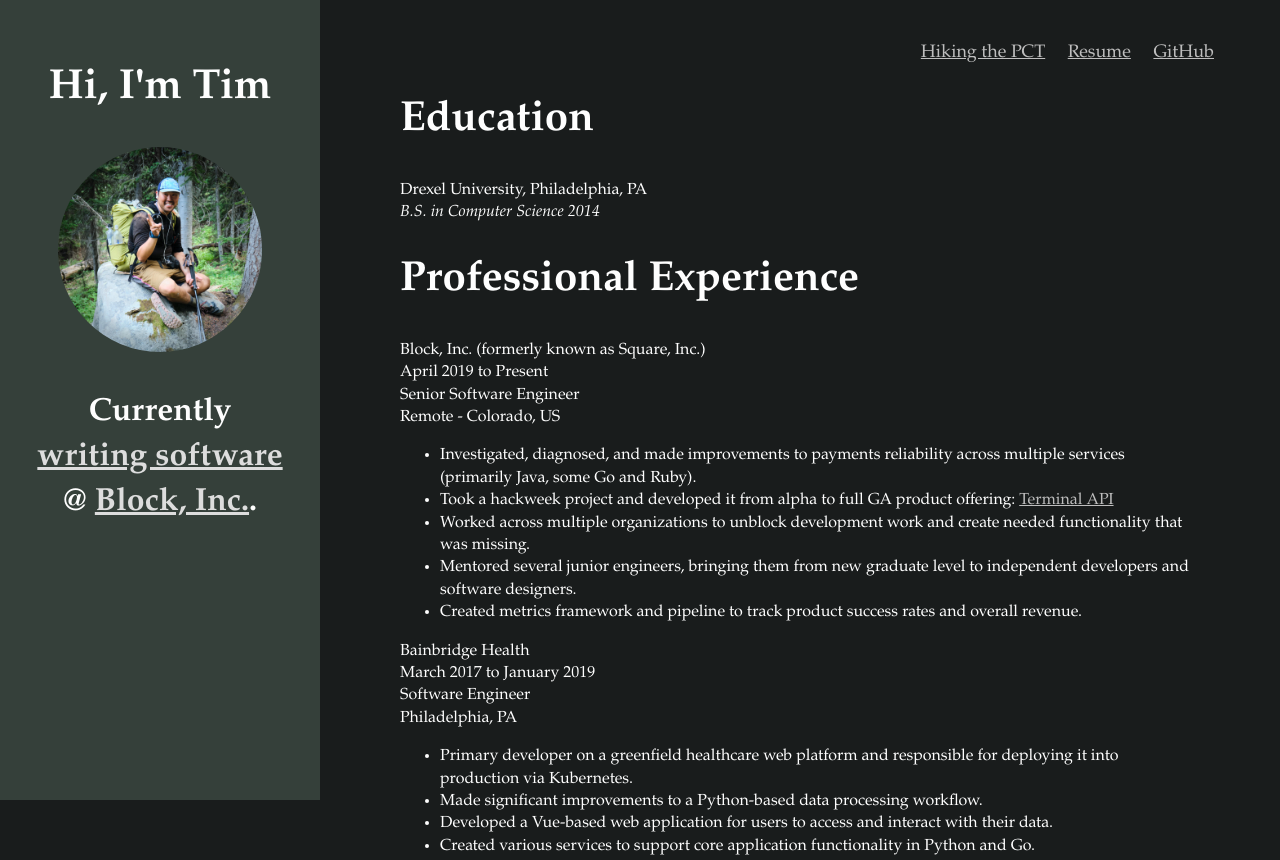
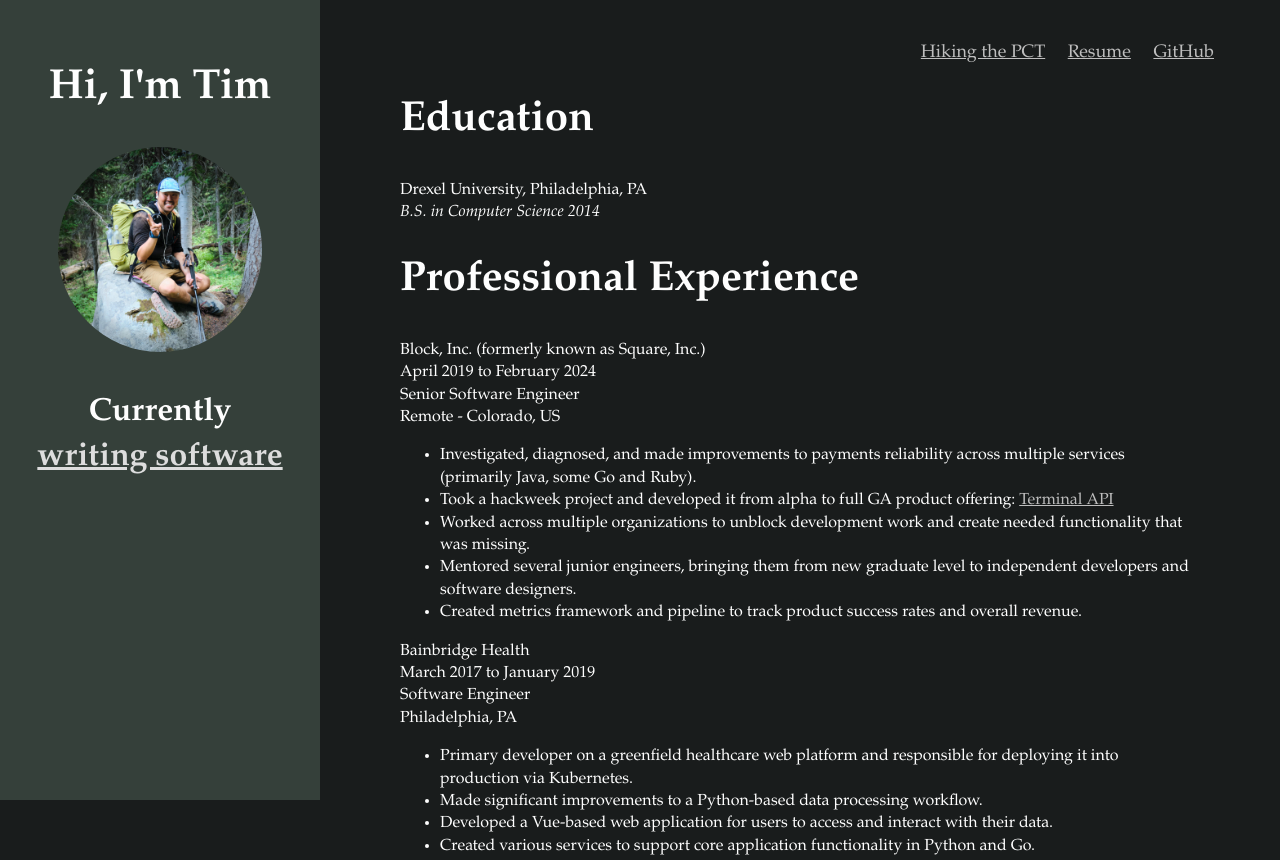
Before and after one commit to timothyhahn/timothyhahn.com, a website: page pages/index.html in a window 1280 px wide. Shown: the top 860 px of the page. Drawn offline with Linux system fonts and the light colour scheme.

Commit message:
Last day at Square

```diff
--- a/package.json
+++ b/package.json
@@ -13,6 +13,7 @@
     "cssnano": "^6.0.1",
     "fs-extra": "^11.1.1",
     "htmlnano": "^2.0.4",
-    "posthtml": "^0.16.6"
+    "posthtml": "^0.16.6",
+    "terser": "^5.28.1"
   }
 }
--- a/pages/index.html
+++ b/pages/index.html
@@ -18,8 +18,8 @@
                     <h1 class="sidebar-whoiam">Hi, I'm Tim</h1>
                     <img class="profile" src="/dependencies/profile.jpg">
                     <h3 class="sidebar-whatiam">
-                        Currently <a href="https://github.com/timothyhahn">writing software</a> @
-                        <a href="https://squareup.com">Block, Inc.</a>.
+                        Currently <a href="https://github.com/timothyhahn">writing software</a>
+                        <!-- @ <a href="https://growtherapy.com">Grow Therapy</a>. -->
                     </h3>
                 </div>
             </div>
@@ -38,7 +38,7 @@
                     <div class="experience">
                         <div class="experience-header">
                             <div class="company-name">Block, Inc. (formerly known as Square, Inc.)</div>
-                            <div class="time-period">April 2019 to Present</div>
+                            <div class="time-period">April 2019 to February 2024</div>
                             <div class="title">Senior Software Engineer</div>
                             <div class="location">Remote - Colorado, US</div>
                         </div>
```
Also changed, not shown: 2 other files.
